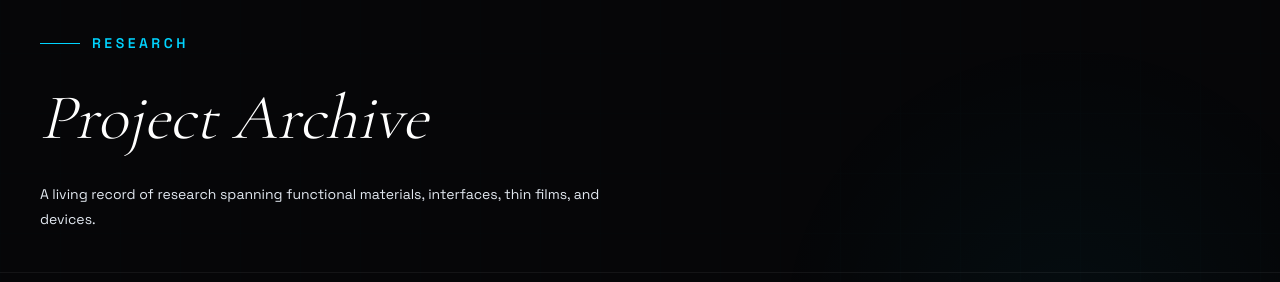
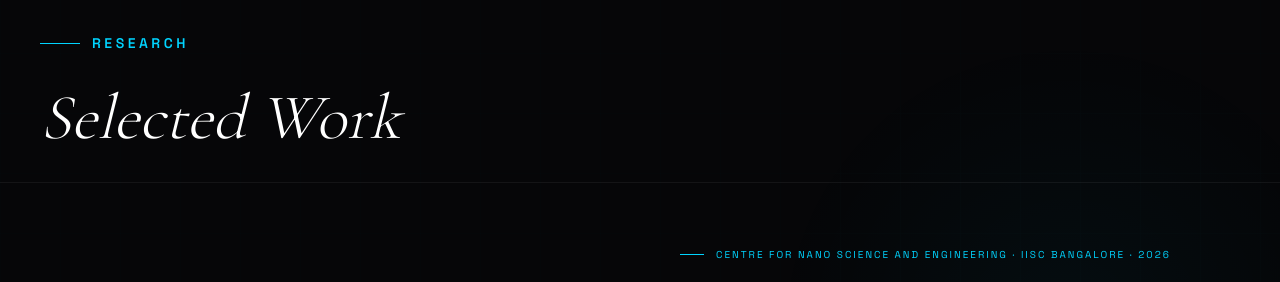
Before and after one commit to krishnadevpandey/krishnadev, a Next.js app: page / in a window 1280 px wide. Both pictures are taken after a click on the button "VIEW RESEARCH". Shown: the part 127-409 px from the top of the page. Built offline with nearby package versions, Linux system fonts and the light colour scheme.

Commit message:
Describe your changes

```diff
--- a/app/page.jsx
+++ b/app/page.jsx
@@ -551,10 +551,7 @@ function ResearchPage() {
           <div style={{ width: 40, height: 1, background: "#00d4ff" }} />
           <span style={{ fontFamily: "'Space Grotesk', sans-serif", fontSize: 14, fontWeight: 600, letterSpacing: "0.25em", textTransform: "uppercase", color: "#00d4ff" }}>Research</span>
         </div>
-        <h1 style={{ fontFamily: "'Cormorant Garamond', serif", fontSize: "clamp(2.5rem,5vw,4.5rem)", fontWeight: 300, color: "#fff", margin: "0 0 1rem", fontStyle: "italic" }}>Project Archive</h1>
-        <p style={{ fontFamily: "'Space Grotesk', sans-serif", fontSize: 14, color: COLORS.body, maxWidth: 560, lineHeight: 1.8, marginBottom: 40 }}>
-          A living record of research spanning functional materials, interfaces, thin films, and devices.
-        </p>
+        <h1 style={{ fontFamily: "'Cormorant Garamond', serif", fontSize: "clamp(2.5rem,5vw,4.5rem)", fontWeight: 300, color: "#fff", margin: "0 0 1rem", fontStyle: "italic" }}>Selected Work</h1>
       </div>
       {PROJECTS.map((p, i) => <ProjectBlock key={p.id} p={p} i={i} />)}
       <QuestionsSection />
```
